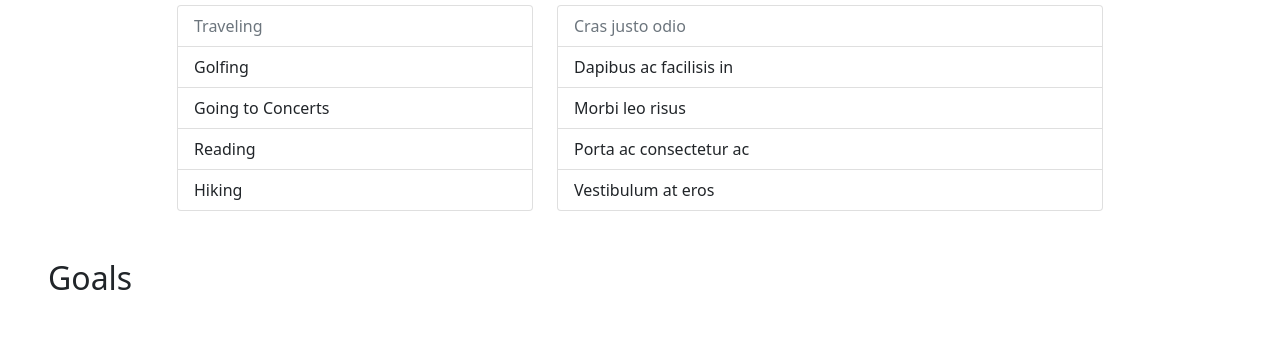
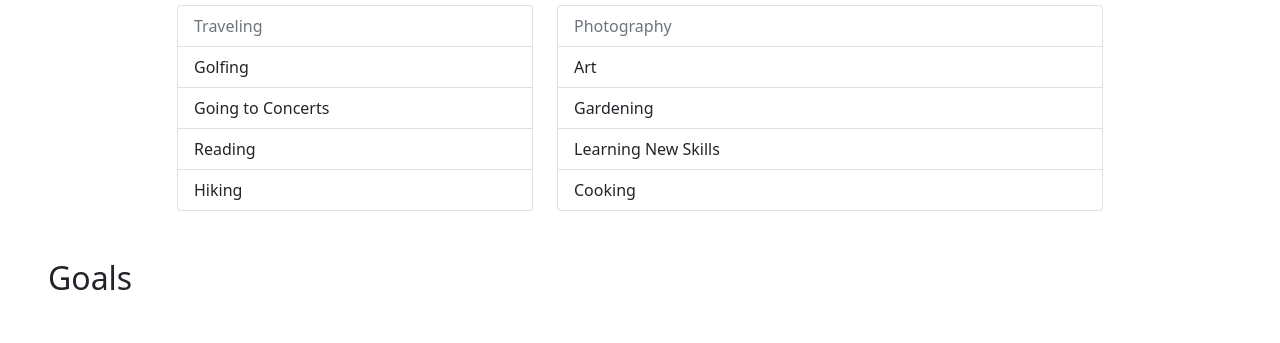
Before and after one commit to KaMoore3/m14-hw14-moore-kristin, a plain HTML site: page index.html in a window 1280 px wide. Shown: the part 445-788 px from the top of the page. Drawn offline with nearby package versions, Linux system fonts and the light colour scheme.

Commit message:
Content Update 2

```diff
--- a/index.html
+++ b/index.html
@@ -69,11 +69,11 @@
       <div class="col-6">
         <h2>Intrests</h2>
         <ul class="list-group">
-          <li class="list-group-item disabled">Cras justo odio</li>
-          <li class="list-group-item">Dapibus ac facilisis in</li>
-          <li class="list-group-item">Morbi leo risus</li>
-          <li class="list-group-item">Porta ac consectetur ac</li>
-          <li class="list-group-item">Vestibulum at eros</li>
+          <li class="list-group-item disabled">Photography</li>
+          <li class="list-group-item">Art</li>
+          <li class="list-group-item">Gardening</li>
+          <li class="list-group-item">Learning New Skills</li>
+          <li class="list-group-item">Cooking</li>
         </ul>
       </div>
     </div>
```
